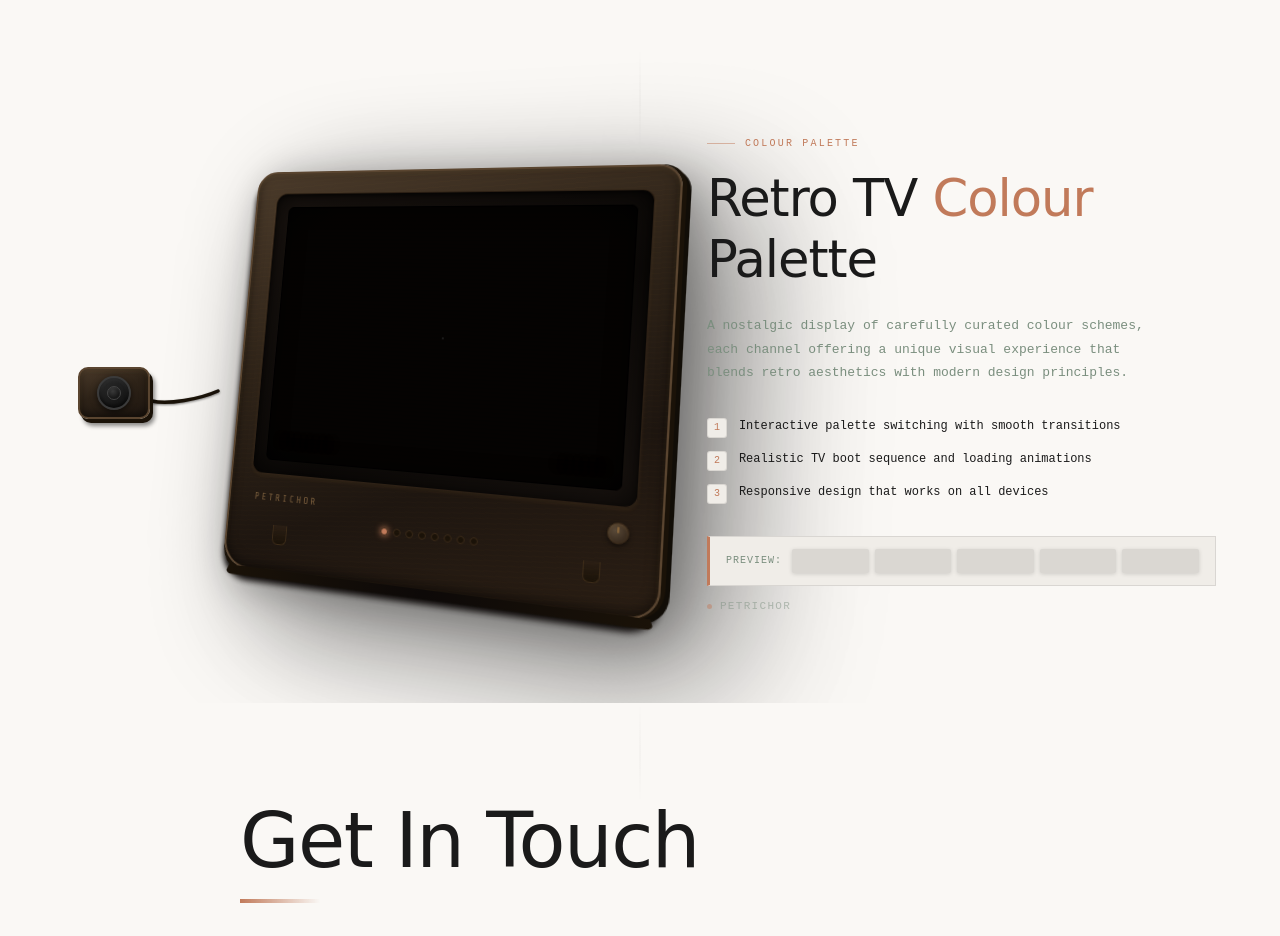
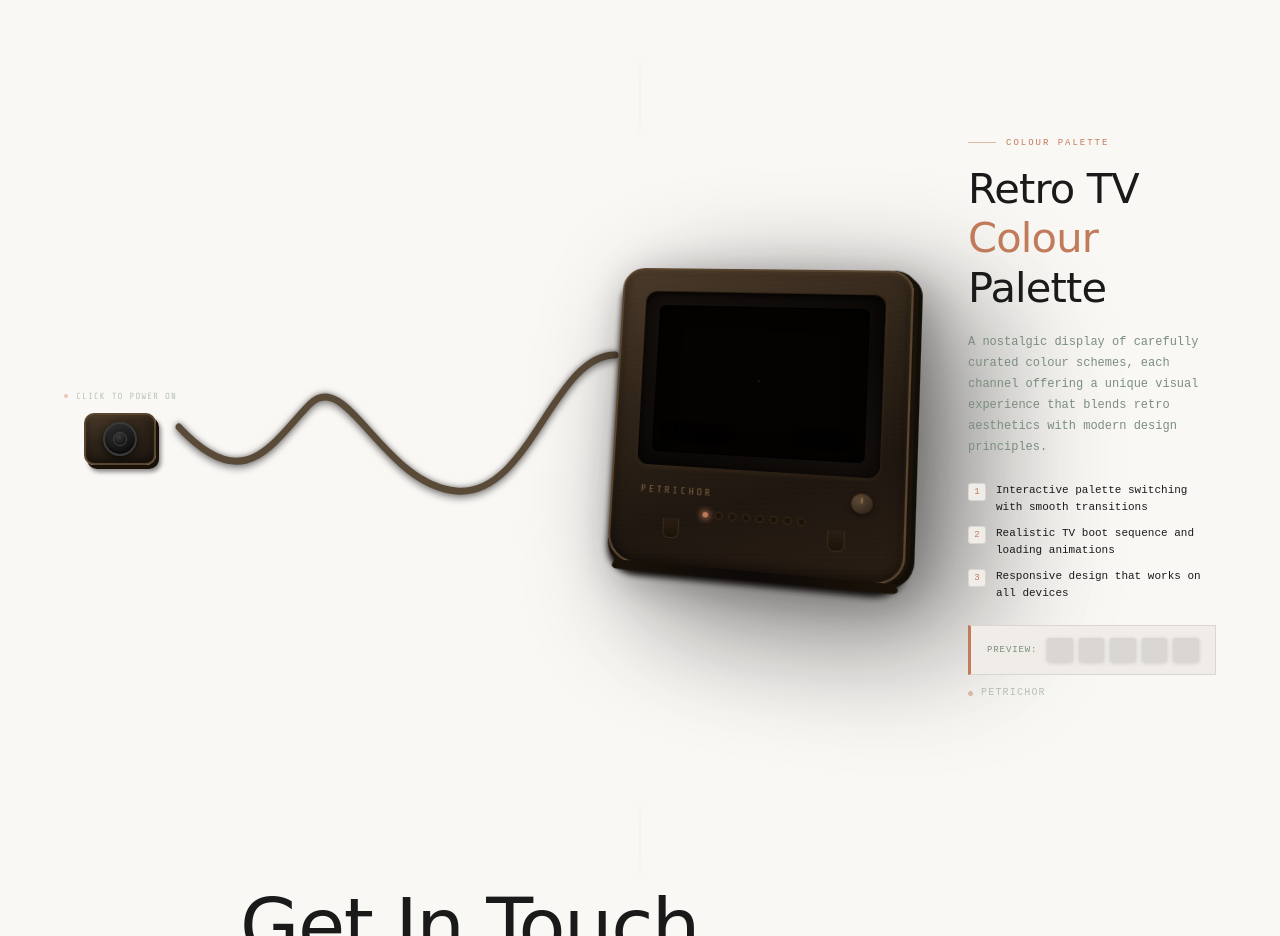
Before and after one commit to zxtrk/Portfolio, a plain HTML site: page index.html in a window 1280 px wide. Shown: the part 3280-4216 px from the top of the page. Drawn offline with nearby package versions, Linux system fonts and the light colour scheme; no server answers; a web font is replaced by a local one.

Commit message:
updated the desktop tv

```diff
--- a/index.html
+++ b/index.html
@@ -226,17 +226,24 @@
             <div class="tv-palette-inner">
                 <!-- Desktop TV Stage -->
                 <div class="tv-stage">
-                    <!-- Wooden power box + wire (left of TV) -->
+                    <!-- Power button (left), wire comes out of TV's left, curves down to button -->
                     <div class="tv-power-unit" id="tvPowerUnit">
-                        <div class="tv-power-box">
-                            <div class="tv-power-btn" id="tvPowerBtn">
-                                <div class="tv-power-btn-face"></div>
+                        <div class="tv-power-col">
+                            <div class="tv-hint tv-hint-desktop" id="tvHintDesktop">
+                                <div class="tv-hint-dot"></div>
+                                <span>Click to power on</span>
+                            </div>
+                            <div class="tv-power-box">
+                                <div class="tv-power-btn" id="tvPowerBtn">
+                                    <div class="tv-power-btn-face"></div>
+                                </div>
                             </div>
                         </div>
-                        <svg class="tv-power-wire-svg" viewBox="0 0 70 28" preserveAspectRatio="none" aria-hidden="true">
-                            <path class="tv-power-wire-path" d="M 2 22 C 18 26 50 20 68 12"/>
-                        </svg>
                     </div>
+                    <svg class="tv-power-wire-svg" viewBox="0 0 480 200" preserveAspectRatio="none" aria-hidden="true">
+                        <!-- Long wire: emerges from TV's left, curves down in broad sweep, ends at power button -->
+                        <path class="tv-power-wire-path" d="M 478 36 C 410 36 385 178 305 172 C 225 166 185 48 145 85 C 105 122 75 180 2 108"/>
+                    </svg>
                     <div class="tv-wrap" id="tvWrap">
                         <div class="tv-body">
                             <div class="tv-grain"></div>
--- a/script-files/tv.js
+++ b/script-files/tv.js
@@ -62,6 +62,8 @@
     const tvNowShowing     = document.getElementById('tvNowShowing');
     const tvNowName        = document.getElementById('tvNowName');
     const tvTextSide       = document.getElementById('tvTextSide');
+    const tvPowerBtn       = document.getElementById('tvPowerBtn');
+    const tvHintDesktop    = document.getElementById('tvHintDesktop');
 
     /* tvLoadText and tvOffState may not exist in HTML — guard everywhere */
     const tvLoadText = document.getElementById('tvLoadText');
@@ -90,7 +92,6 @@
             'touch-action:manipulation',
             'user-select:none',
             '-webkit-user-select:none',
-            'cursor:pointer',
             'pointer-events:auto',
             'opacity:0',
         ].join(';');
@@ -121,8 +122,8 @@
     }
 
     function _handleTap() {
-        if (!tvOn && !booting) bootTV();
-        else if (tvOn) nextChannel();
+        /* Only switch channel when TV is on; power-on must use the power button */
+        if (tvOn) nextChannel();
     }
 
     /* ── inject smooth-transition CSS ── */
@@ -422,7 +423,37 @@
             applyPalette(palIdx);
             tvOn = true; booting = false;
             startCycle();
+            tvWrap.classList.add('tv-on');
+            if (tvPowerBtn) tvPowerBtn.classList.add('btn-on');
+            if (tvHintDesktop) tvHintDesktop.style.opacity = '0';
         }, 300);
+    }
+
+    /* ── POWER OFF ── */
+    function powerOff() {
+        if (!tvOn || booting) return;
+        stopCycle();
+        tvOn = false;
+
+        tvLoading.style.opacity = '0';
+        tvLoading.innerHTML = '';
+        tvPaletteDisplay.style.opacity = '0';
+        tvNoiseCanvas.style.opacity = '0';
+        stopNoise();
+
+        const tvOffState = document.querySelector('#tvScreen .tv-screen-content');
+        if (tvOffState) tvOffState.style.opacity = '1';
+
+        tvScreen.style.background = '#050302';
+        if (tvChannelTag) tvChannelTag.style.color = 'rgba(255,255,255,0.0)';
+        tvStatusBar && tvStatusBar.querySelectorAll('span').forEach(s => { s.style.color = 'rgba(255,255,255,0.0)'; });
+        if (tvOnAir) tvOnAir.style.color = 'rgba(200,80,80,0.0)';
+        if (tvOnAirDot) { tvOnAirDot.style.background = 'rgba(200,80,80,0.0)'; tvOnAirDot.style.boxShadow = 'none'; }
+        if (tvGlowRing) tvGlowRing.style.opacity = '0';
+
+        tvWrap.classList.remove('tv-on');
+        if (tvPowerBtn) tvPowerBtn.classList.remove('btn-on');
+        if (tvHintDesktop) tvHintDesktop.style.opacity = '0.5';
     }
 
     /* ── NEXT CHANNEL (tap) ── */
@@ -481,6 +512,18 @@
     /* Create overlay (handles both touch and click) */
     _createTouchOverlay();
 
+    /* Power button: only way to turn TV on/off */
+    if (tvPowerBtn) {
+        tvPowerBtn.addEventListener('click', e => {
+            e.stopPropagation();
+            if (!tvOn && !booting) bootTV();
+            else if (tvOn) powerOff();
+        });
+        tvPowerBtn.addEventListener('keydown', e => {
+            if (e.key === 'Enter' || e.key === ' ') { e.preventDefault(); tvPowerBtn.click(); }
+        });
+    }
+
     /* Desktop keyboard */
     tvWrap.addEventListener('keydown', e => {
         if (e.key === 'Enter' || e.key === ' ') { e.preventDefault(); _handleTap(); }
--- a/tv.css
+++ b/tv.css
@@ -12,8 +12,8 @@
     max-width: 1200px;
     margin: 0 auto;
     display: grid;
-    grid-template-columns: 1.2fr 1fr;
-    gap: 2rem;
+    grid-template-columns: minmax(0, 800px) 1fr;
+    gap: 4rem;
     align-items: center;
 }
 
@@ -21,11 +21,13 @@
     display: flex;
     flex-direction: row;
     align-items: center;
-    justify-content: center;
+    justify-content: flex-start;
+    justify-self: start;
     perspective: 900px;
     min-height: 420px;
     position: relative;
     gap: 0;
+    padding-right: 0;
 }
 
 .tv-stage,
@@ -48,7 +50,7 @@
 }
 
 .tv-wrap {
-    transform: rotateY(-18deg) rotateX(6deg) rotateZ(3deg);
+    transform: rotateY(-14deg) rotateX(6deg) rotateZ(3deg);
     transform-style: preserve-3d;
     filter: drop-shadow(40px 30px 60px rgba(0,0,0,0.45)) drop-shadow(8px 8px 20px rgba(0,0,0,0.3));
     cursor: pointer;
@@ -60,11 +62,11 @@
 }
 
 .tv-wrap:active {
-    transform: rotateY(-18deg) rotateX(6deg) rotateZ(3deg) scale(0.97);
+    transform: rotateY(-14deg) rotateX(6deg) rotateZ(3deg) scale(0.97);
 }
 
 .tv-body {
-    width: 440px;
+    width: 280px;
     background: linear-gradient(160deg, #4a3a2a 0%, #2e2318 40%, #1e1610 70%, #2a1e14 100%);
     border-radius: 22px 22px 28px 28px;
     padding: 22px 22px 26px;
@@ -470,6 +472,8 @@
 .tv-text-side {
     opacity: 0;
     transform: translateX(30px);
+    min-width: 0;
+    padding-left: 2.5rem;
 }
 
 .tv-text-side.revealed {
@@ -480,11 +484,11 @@
 
 .tv-eyebrow {
     font-family: var(--font-mono);
-    font-size: 10px;
+    font-size: 9px;
     letter-spacing: 0.22em;
     text-transform: uppercase;
     color: var(--color-accent);
-    margin-bottom: 1rem;
+    margin-bottom: 0.85rem;
     display: flex;
     align-items: center;
     gap: 10px;
@@ -500,12 +504,12 @@
 
 .tv-heading {
     font-family: var(--font-display);
-    font-size: clamp(2rem, 4vw, 3.2rem);
+    font-size: clamp(1.65rem, 3.5vw, 2.6rem);
     font-weight: 400;
     line-height: 1.2;
     letter-spacing: -0.02em;
     color: var(--color-text);
-    margin-bottom: 1.5rem;
+    margin-bottom: 1.2rem;
 }
 
 .tv-heading em {
@@ -515,39 +519,39 @@
 
 .tv-body-text {
     font-family: var(--font-mono);
-    font-size: 13px;
-    line-height: 1.8;
+    font-size: 12px;
+    line-height: 1.75;
     color: var(--color-secondary);
-    margin-bottom: 2rem;
+    margin-bottom: 1.5rem;
     max-width: 440px;
 }
 
 .tv-features {
     display: flex;
     flex-direction: column;
-    gap: 12px;
-    margin-bottom: 2rem;
+    gap: 10px;
+    margin-bottom: 1.5rem;
 }
 
 .tv-feature {
     display: flex;
     align-items: flex-start;
-    gap: 12px;
+    gap: 10px;
     font-family: var(--font-mono);
-    font-size: 12px;
+    font-size: 11px;
     color: var(--color-text);
     line-height: 1.5;
 }
 
 .tv-feature-icon {
-    width: 20px; height: 20px;
+    width: 18px; height: 18px;
     border: 1px solid var(--color-border);
     border-radius: 3px;
     display: flex;
     align-items: center;
     justify-content: center;
     flex-shrink: 0;
-    font-size: 10px;
+    font-size: 9px;
     color: var(--color-accent);
     background: var(--color-light);
     margin-top: 1px;
@@ -565,7 +569,7 @@
 
 .tv-preview-label {
     font-family: var(--font-mono);
-    font-size: 10px;
+    font-size: 9px;
     letter-spacing: 0.1em;
     text-transform: uppercase;
     color: var(--color-secondary);
@@ -583,9 +587,9 @@
 }
 
 .tv-now-showing {
-    margin-top: 12px;
+    margin-top: 10px;
     font-family: var(--font-mono);
-    font-size: 11px;
+    font-size: 10px;
     letter-spacing: 0.12em;
     text-transform: uppercase;
     color: var(--color-secondary);
@@ -1292,9 +1296,9 @@
 
 @media (max-width: 600px) {
     /* Use desktop TV styling - remove mobile-specific transforms and sizing */
-    .tv-body { width: 440px; }
+    .tv-body { width: 360px; }
     .tv-stage { perspective: 900px; }
-    .tv-wrap { transform: rotateY(-18deg) rotateX(6deg) rotateZ(3deg); }
+    .tv-wrap { transform: rotateY(-14deg) rotateX(6deg) rotateZ(3deg); }
     .tv-swatch { height: 64px; margin-bottom: 26px; }
     .tv-swatch-hex { font-size: 9px; }
     .tv-palette-name { font-size: 16px; }
@@ -1333,12 +1337,24 @@
 
 .tv-power-unit {
     display: flex;
-    flex-direction: row;
+    flex-direction: column;
     align-items: center;
     flex-shrink: 0;
-    align-self: center;
-    transform: translateY(18px);
-    pointer-events: none;
+    pointer-events: none;
+}
+
+.tv-power-col {
+    display: flex;
+    flex-direction: column;
+    align-items: center;
+    gap: 10px;
+    flex-shrink: 0;
+}
+
+.tv-hint-desktop {
+    font-size: 9px;
+    letter-spacing: 0.12em;
+    transition: opacity 0.3s ease;
 }
 
 .tv-power-box {
@@ -1426,20 +1442,28 @@
         0 0 20px rgba(200,60,60,0.25);
 }
 
-/* Desktop wire SVG */
+/* Desktop wire SVG — long wire curves down from TV's left to power button (desktop only) */
+@media (min-width: 901px) {
     .tv-power-wire-svg {
-    width: 70px;
-    height: 28px;
+        width: 440px;
+        height: 200px;
         overflow: visible;
         flex-shrink: 0;
     }
 
     .tv-power-wire-path {
         fill: none;
-    stroke: #1a1208;
-    stroke-width: 3.5;
+        stroke: #5a4a38;
+        stroke-width: 7;
         stroke-linecap: round;
-    filter: drop-shadow(0 1px 1px rgba(0,0,0,0.5));
+        stroke-linejoin: round;
+        filter: drop-shadow(0 2px 4px rgba(0,0,0,0.5)) drop-shadow(0 0 2px rgba(0,0,0,0.3));
+    }
+
+    body.dark-mode .tv-power-wire-path {
+        stroke: #7a6a58;
+        filter: drop-shadow(0 2px 6px rgba(0,0,0,0.6)) drop-shadow(0 0 4px rgba(90,70,50,0.3));
+    }
 }
 
 
```
Lines whose indentation alone changed are shown as unchanged.
